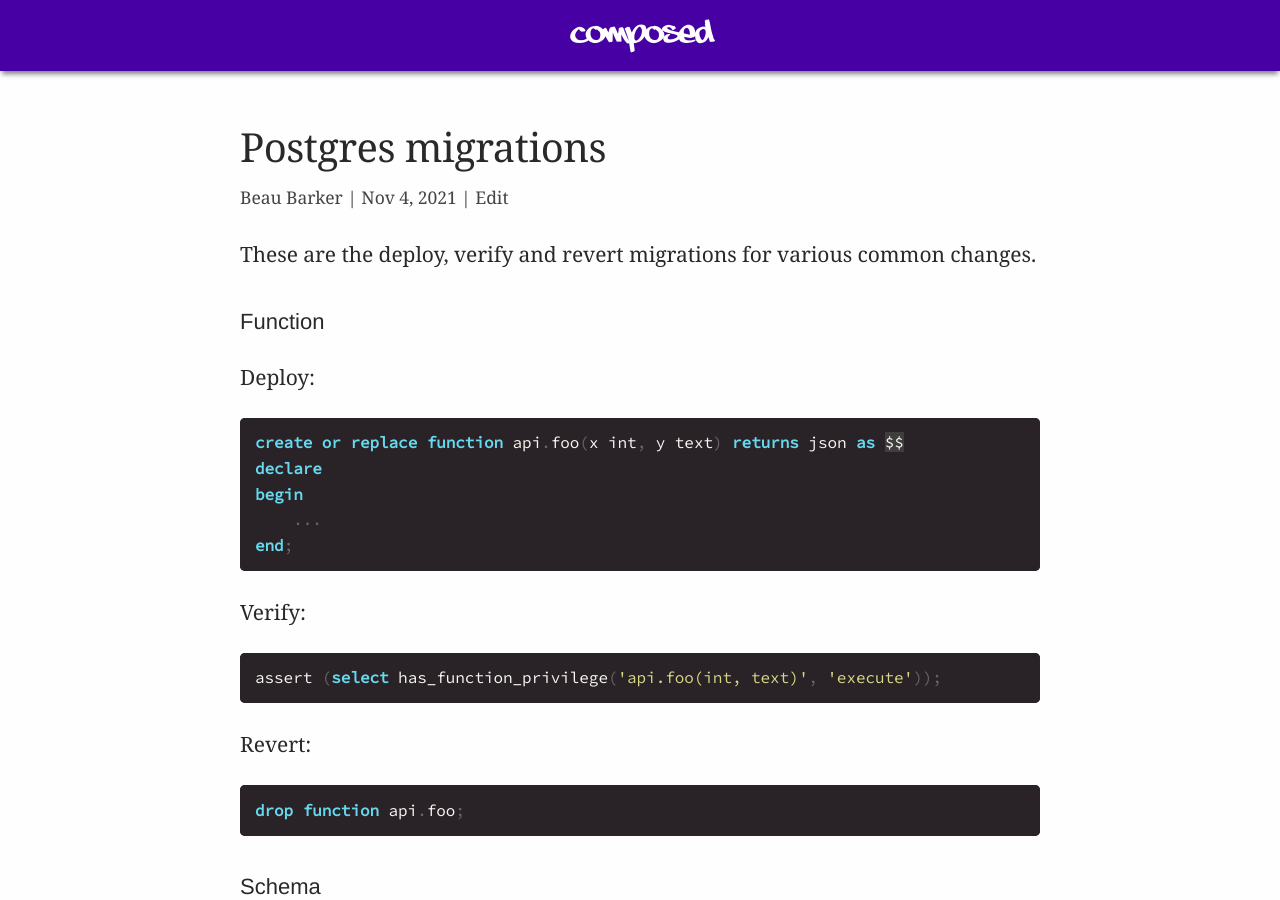
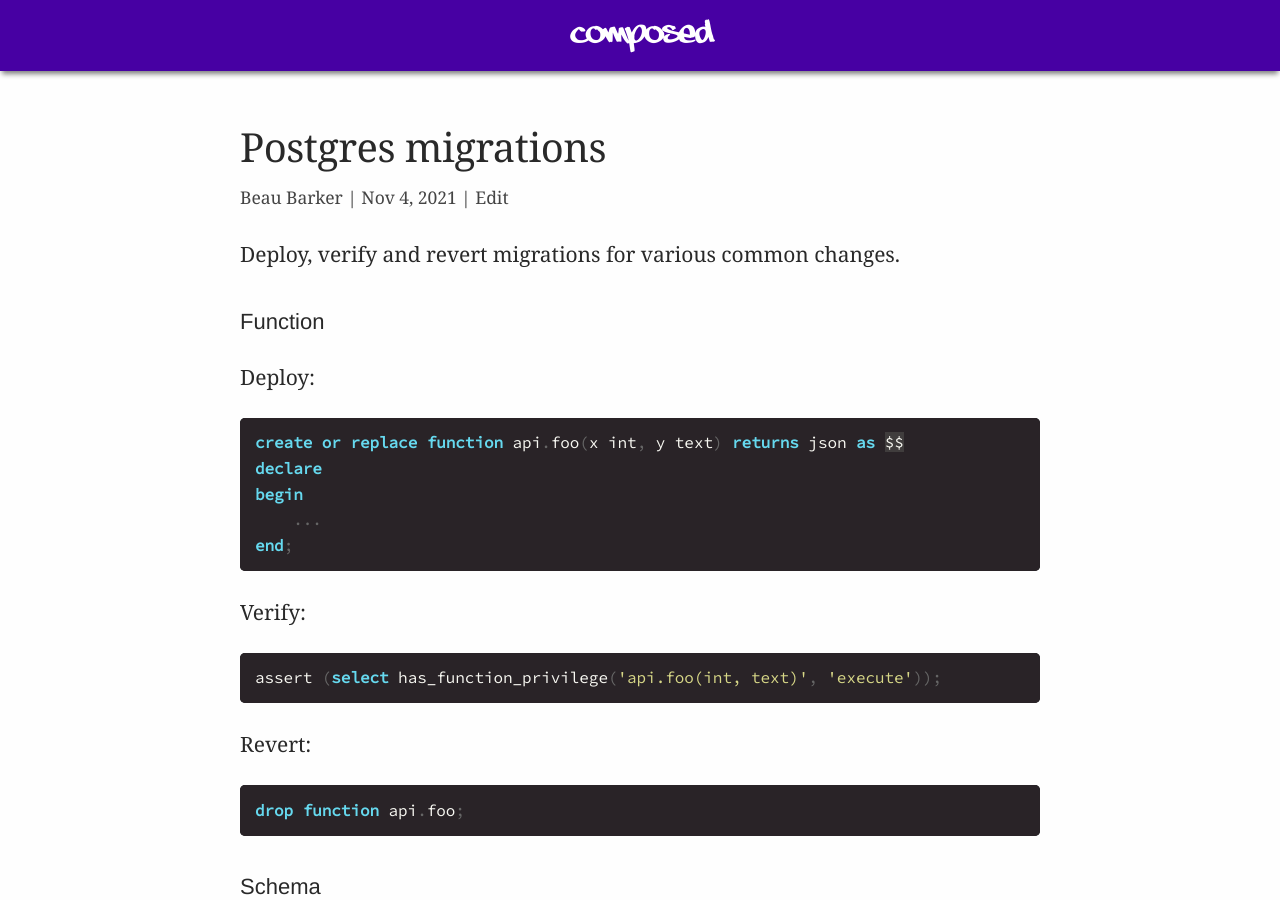
Before and after one commit to explodinglabs/explodinglabs.github.io, a Jekyll site: the page built from docs/_posts/2021-11-04-postgres-migrations.markdown, in a window 1280 px wide and 900 px high. Built offline with Jekyll 4.4.1, drawn with Linux system fonts in a browser that asks for light colours.

Commit message:
Adjust pg migrations post

```diff
--- a/docs/_posts/2021-11-04-postgres-migrations.markdown
+++ b/docs/_posts/2021-11-04-postgres-migrations.markdown
@@ -3,7 +3,7 @@ layout: post
 title: Postgres migrations
 permalink: /postgres-migrations
 ---
-These are the deploy, verify and revert migrations for various common changes.
+Deploy, verify and revert migrations for various common changes.
 
 ## Function
 
```
